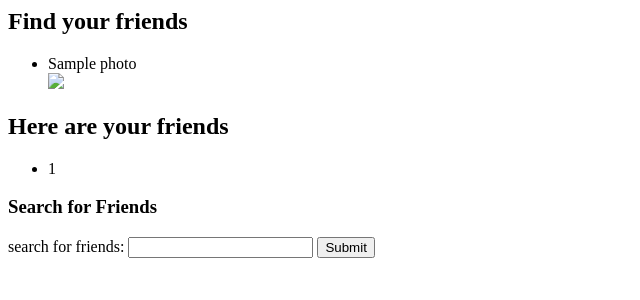
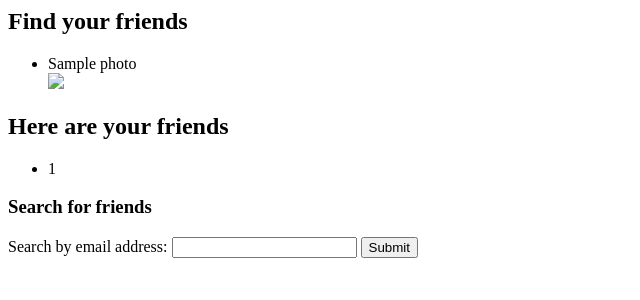
Before and after one commit to pdhungel9/460PA1, a Flask app: template skeleton/templates/friends.html in a window 1280 px wide. Shown: the top 300 px of the page, without its empty margins (0-640 px from the left). Run offline with Flask 2, Linux system fonts and the light colour scheme; the template is opened without the code that fills it: most values are stand-ins (such as "Sample title", 1, 10 or a date in 2020).

Commit message:
minor edits

```diff
--- a/skeleton/app.py
+++ b/skeleton/app.py
@@ -347,7 +347,6 @@ def upload_file():
 		else:
 			return render_template('upload.html', message='not a valid photo id, try again')
 
-
 	return render_template('hello.html', message='photo deleted')
 
 @app.route('/upload', methods=['GET'])
--- a/skeleton/templates/friends.html
+++ b/skeleton/templates/friends.html
@@ -31,11 +31,11 @@
     <title>Search for friends</title>
 </head>
 
-<h3>Search for Friends</h3>
+<h3>Search for friends</h3>
 
 <body>
     <form method="post" enctype="multipart/form-data" action="/friends">
-        <label for="search">search for friends:</label>
+        <label for="search">Search by email address:</label>
         <input type="text" name="search_friends" required='true' />
         <input type="submit" value="Submit" /> <br />
     </form>
```
